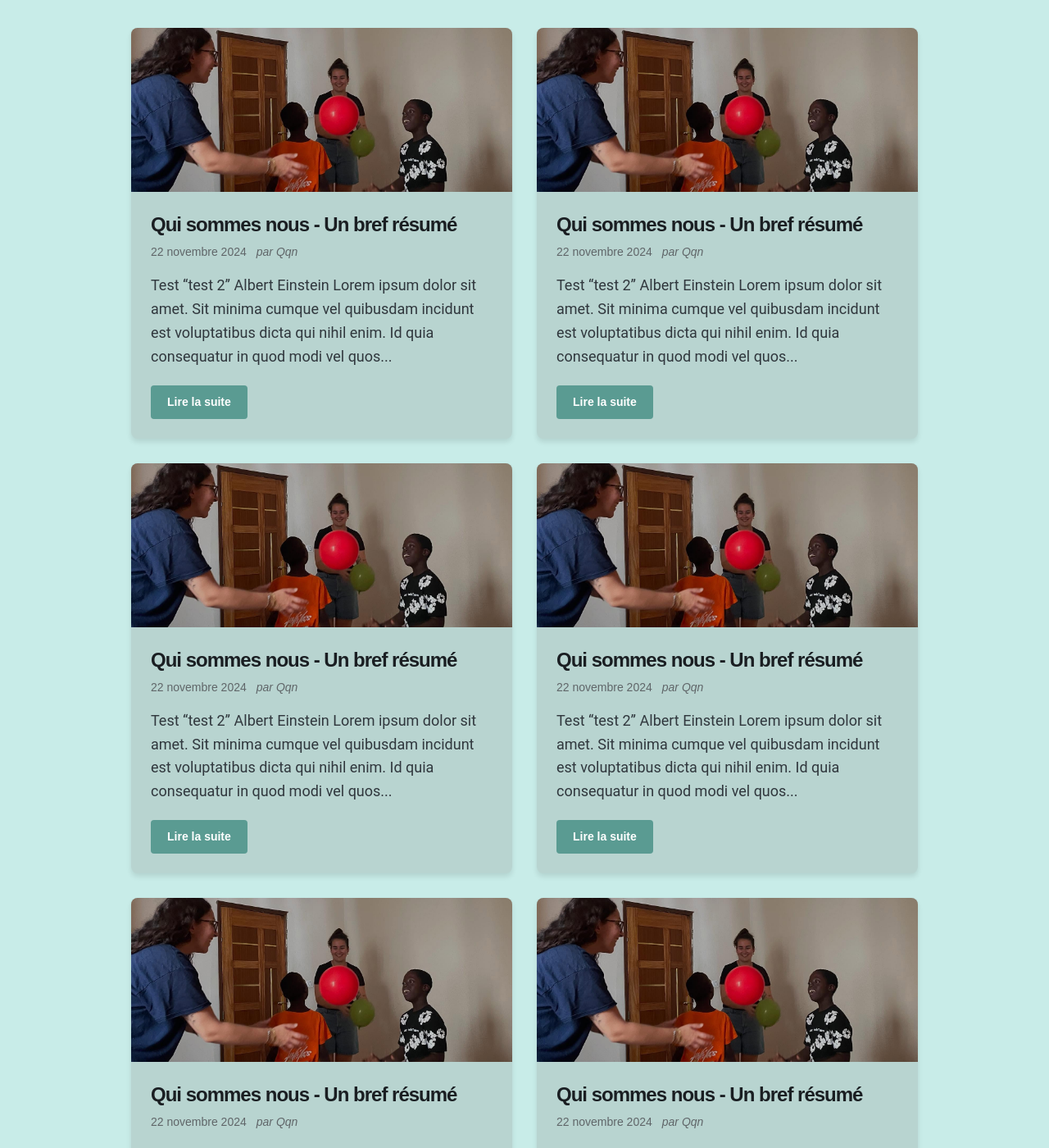
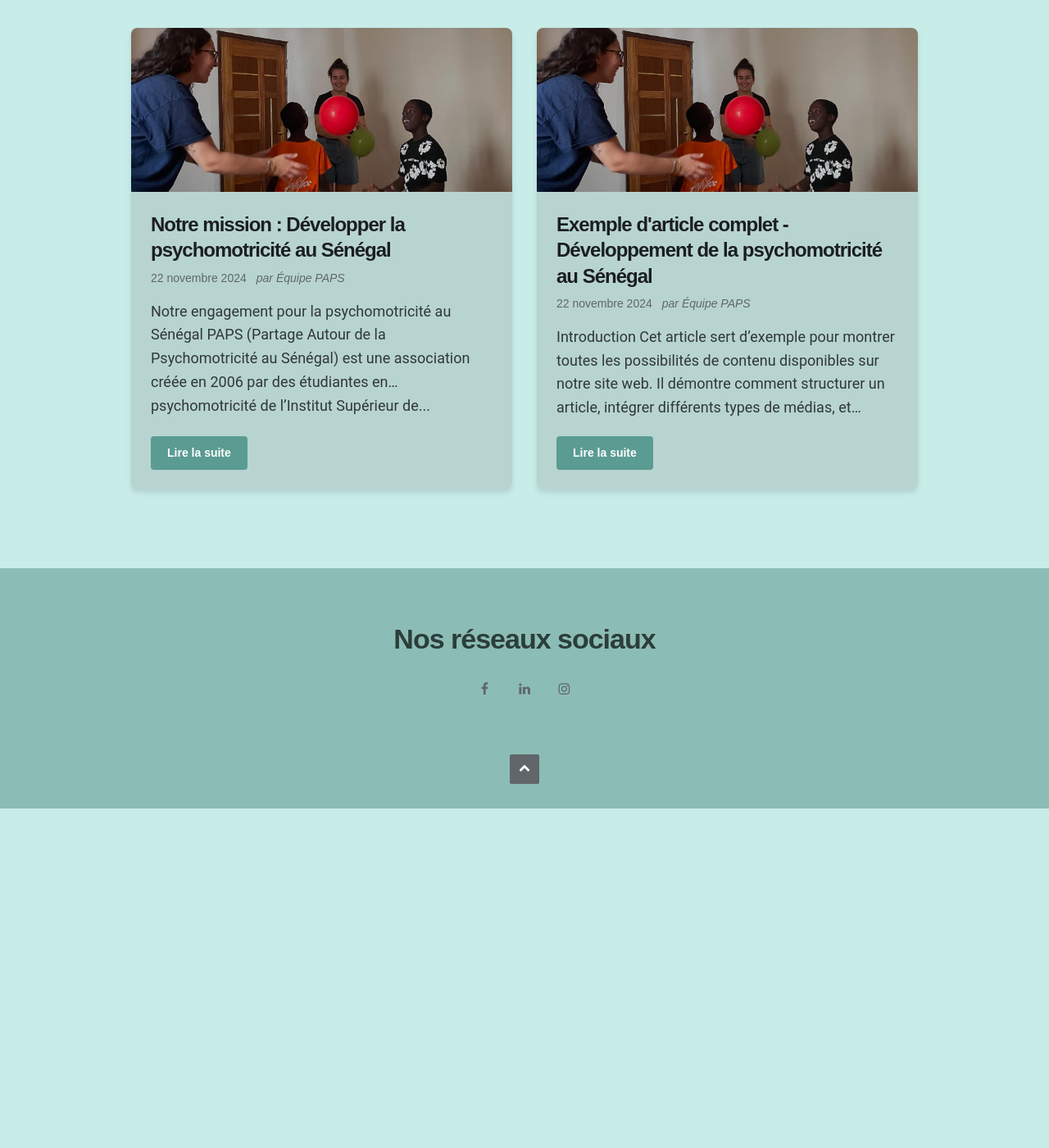
Before and after one commit to 4mg1n3/paps, a Jekyll site: the page built from blog/index.html, in a window 1280 px wide and 1400 px high, scrolled down 321 px. Shown: the whole window at 82% size. Built offline with Jekyll 4.4.1, drawn with Linux system fonts in a browser that asks for light colours; some web fonts are replaced; after the commit the page ends 1307 px from its top, so only the background shows below that; some of the changed text lies outside the part shown.

Commit message:
remove some posts

````diff
--- /dev/null
+++ b/_posts/2024-11-22-exemple-article-complet.md
@@ -0,0 +1,92 @@
+---
+layout: post
+title: "Exemple d'article complet - Développement de la psychomotricité au Sénégal"
+date: 2024-11-22
+featured_image: image_ballons.jpg
+author: Équipe PAPS
+excerpt: "Cet article démontre les différentes possibilités de contenu sur notre site web, incluant textes, images, vidéos, et bien plus encore."
+tags: [psychomotricité, Sénégal, formation, mission, exemple]
+---
+
+# Introduction
+
+Cet article sert d'exemple pour montrer toutes les possibilités de contenu disponibles sur notre site web. Il démontre comment structurer un article, intégrer différents types de médias, et optimiser le contenu pour le référencement.
+
+## Structure d'un article
+
+Un bon article doit avoir une structure claire avec des titres et sous-titres qui facilitent la lecture et le référencement.
+
+### Paragraphes et mise en forme
+
+Voici un paragraphe normal avec du **texte en gras** et du *texte en italique*. On peut aussi créer des listes :
+
+- Premier élément de liste
+- Deuxième élément de liste
+- Troisième élément de liste
+
+### Citations et références
+
+> "La psychomotricité est une approche globale de la personne qui considère l'être humain dans sa totalité psychique et corporelle."
+> <cite>Association Française des Psychomotriciens</cite>
+
+## Intégration d'images
+
+### Image simple
+{% include image_full.html imageurl="/images/posts/image_table.jpg" title="Séance de psychomotricité" caption="Exemple d'activité psychomotrice avec des enfants" %}
+
+### Image avec légende personnalisée
+{% include image_caption.html imageurl="/images/posts/riding-woods.jpg" caption="Activités en plein air favorisant le développement psychomoteur" %}
+
+## Intégration de vidéos
+
+### Vidéo YouTube
+<iframe src="https://www.youtube.com/embed/dQw4w9WgXcQ" width="640" height="360" frameborder="0" webkitallowfullscreen mozallowfullscreen allowfullscreen></iframe>
+<p><a href="https://www.youtube.com/watch?v=dQw4w9WgXcQ">Voir la vidéo complète</a> sur YouTube.</p>
+
+## Tableaux
+
+| Activité | Âge cible | Objectifs |
+|----------|-----------|-----------|
+| Jeux de ballon | 3-6 ans | Coordination, équilibre |
+| Relaxation | 6-12 ans | Gestion du stress, concentration |
+| Danse | Tous âges | Expression corporelle, rythme |
+
+## Listes numérotées
+
+1. **Phase d'observation** : Évaluer les besoins de l'enfant
+2. **Phase de planification** : Définir les objectifs thérapeutiques
+3. **Phase d'intervention** : Mettre en place les activités adaptées
+4. **Phase d'évaluation** : Mesurer les progrès accomplis
+
+## Liens internes et externes
+
+- [Découvrez notre association](/qui-sommes-nous/)
+- [Voir nos projets](/nos-projets/)
+- [Nous contacter](/contact/)
+- [Site de l'Association Française des Psychomotriciens](https://www.psychomotricite.com)
+
+## Code et exemples techniques
+
+```html
+<!-- Exemple d'intégration d'image avec légende -->
+{% include image_full.html
+   imageurl="/images/posts/example.jpg"
+   title="Titre de l'image"
+   caption="Description de l'image" %}
+```
+
+## Call-to-action
+
+Si cet article vous a intéressé, n'hésitez pas à :
+
+- [Nous soutenir](/nous-soutenir/)
+- [Rejoindre notre équipe](/contact/)
+- [Suivre nos actualités](/nos-actus/)
+
+## Conclusion
+
+Cet article démontre la richesse des possibilités de contenu sur notre site. Chaque élément peut être adapté selon les besoins de votre message et de votre audience.
+
+---
+
+*Article publié le 22 novembre 2024 par l'équipe PAPS*
--- a/_posts/2024-22-11-qui-sommes-nous copy 2.md
+++ /dev/null
@@ -1,23 +0,0 @@
----
-layout: post
-title:  "Qui sommes nous - Un bref résumé"
-date:   2024-11-22
-featured_image: image_ballons.jpg
-author: Qqn
----
-
-**Test**
-
->"test 2" <cite>Albert Einstein</cite>
-
-<p>Lorem ipsum dolor sit amet. Sit minima cumque vel quibusdam incidunt est voluptatibus dicta qui nihil enim. Id quia consequatur in quod modi vel quos dolores nam veniam explicabo et dicta dignissimos ea voluptatem officiis. Id quia dignissimos eos nobis possimus qui quidem fuga sit similique eius et natus maiores et similique aperiam et voluptate beatae. </p><p>Eos atque mollitia sed officiis corporis et asperiores doloremque sed quasi omnis et consequatur velit sed molestias corrupti est obcaecati tempore. Qui debitis ipsa non fuga voluptatum qui minima accusantium. In dicta quidem et error voluptatem est enim delectus est Quis labore et quos excepturi? Et facilis officia non reiciendis omnis et beatae consectetur 33 nemo necessitatibus sit veritatis aspernatur sit quia recusandae sit accusamus sequi. </p><p>Ut voluptatem deserunt eos omnis soluta rem explicabo voluptas et consequatur ducimus aut deserunt aperiam. Ut consequatur tempore qui distinctio quaerat qui adipisci aliquid ut unde nemo ex recusandae asperiores qui neque dolorem? Sed similique molestias eos necessitatibus veniam sed placeat doloremque. Id maiores ullam cum nihil omnis est eaque explicabo non temporibus numquam sed fuga internos. </p>
-
-<!--more-->
-
-<iframe src="https://www.youtube.com/embed/dQw4w9WgXcQ" width="640" height="360" frameborder="0" webkitallowfullscreen mozallowfullscreen allowfullscreen></iframe>
-<p><a href="https://www.youtube.com/watch?v=dQw4w9WgXcQ">Get rolled</a> from <a href="https://www.youtube.com/watch?v=dQw4w9WgXcQ">Rick Astley</a> on <a href="https://youtube.com">YouTube</a>.</p>
-
-
-{% include image_full.html imageurl="/images/posts/image_table.jpg" title="Table" caption="Trkl" %}
-
-<p>Lorem ipsum dolor sit amet. Sit minima cumque vel quibusdam incidunt est voluptatibus dicta qui nihil enim. Id quia consequatur in quod modi vel quos dolores nam veniam explicabo et dicta dignissimos ea voluptatem officiis. Id quia dignissimos eos nobis possimus qui quidem fuga sit similique eius et natus maiores et similique aperiam et voluptate beatae. </p><p>Eos atque mollitia sed officiis corporis et asperiores doloremque sed quasi omnis et consequatur velit sed molestias corrupti est obcaecati tempore. Qui debitis ipsa non fuga voluptatum qui minima accusantium. In dicta quidem et error voluptatem est enim delectus est Quis labore et quos excepturi? Et facilis officia non reiciendis omnis et beatae consectetur 33 nemo necessitatibus sit veritatis aspernatur sit quia recusandae sit accusamus sequi. </p><p>Ut voluptatem deserunt eos omnis soluta rem explicabo voluptas et consequatur ducimus aut deserunt aperiam. Ut consequatur tempore qui distinctio quaerat qui adipisci aliquid ut unde nemo ex recusandae asperiores qui neque dolorem? Sed similique molestias eos necessitatibus veniam sed placeat doloremque. Id maiores ullam cum nihil omnis est eaque explicabo non temporibus numquam sed fuga internos. </p>
--- a/_posts/2024-22-11-qui-sommes-nous copy 3.md
+++ /dev/null
@@ -1,23 +0,0 @@
----
-layout: post
-title:  "Qui sommes nous - Un bref résumé"
-date:   2024-11-22
-featured_image: image_ballons.jpg
-author: Qqn
----
-
-**Test**
-
->"test 2" <cite>Albert Einstein</cite>
-
-<p>Lorem ipsum dolor sit amet. Sit minima cumque vel quibusdam incidunt est voluptatibus dicta qui nihil enim. Id quia consequatur in quod modi vel quos dolores nam veniam explicabo et dicta dignissimos ea voluptatem officiis. Id quia dignissimos eos nobis possimus qui quidem fuga sit similique eius et natus maiores et similique aperiam et voluptate beatae. </p><p>Eos atque mollitia sed officiis corporis et asperiores doloremque sed quasi omnis et consequatur velit sed molestias corrupti est obcaecati tempore. Qui debitis ipsa non fuga voluptatum qui minima accusantium. In dicta quidem et error voluptatem est enim delectus est Quis labore et quos excepturi? Et facilis officia non reiciendis omnis et beatae consectetur 33 nemo necessitatibus sit veritatis aspernatur sit quia recusandae sit accusamus sequi. </p><p>Ut voluptatem deserunt eos omnis soluta rem explicabo voluptas et consequatur ducimus aut deserunt aperiam. Ut consequatur tempore qui distinctio quaerat qui adipisci aliquid ut unde nemo ex recusandae asperiores qui neque dolorem? Sed similique molestias eos necessitatibus veniam sed placeat doloremque. Id maiores ullam cum nihil omnis est eaque explicabo non temporibus numquam sed fuga internos. </p>
-
-<!--more-->
-
-<iframe src="https://www.youtube.com/embed/dQw4w9WgXcQ" width="640" height="360" frameborder="0" webkitallowfullscreen mozallowfullscreen allowfullscreen></iframe>
-<p><a href="https://www.youtube.com/watch?v=dQw4w9WgXcQ">Get rolled</a> from <a href="https://www.youtube.com/watch?v=dQw4w9WgXcQ">Rick Astley</a> on <a href="https://youtube.com">YouTube</a>.</p>
-
-
-{% include image_full.html imageurl="/images/posts/image_table.jpg" title="Table" caption="Trkl" %}
-
-<p>Lorem ipsum dolor sit amet. Sit minima cumque vel quibusdam incidunt est voluptatibus dicta qui nihil enim. Id quia consequatur in quod modi vel quos dolores nam veniam explicabo et dicta dignissimos ea voluptatem officiis. Id quia dignissimos eos nobis possimus qui quidem fuga sit similique eius et natus maiores et similique aperiam et voluptate beatae. </p><p>Eos atque mollitia sed officiis corporis et asperiores doloremque sed quasi omnis et consequatur velit sed molestias corrupti est obcaecati tempore. Qui debitis ipsa non fuga voluptatum qui minima accusantium. In dicta quidem et error voluptatem est enim delectus est Quis labore et quos excepturi? Et facilis officia non reiciendis omnis et beatae consectetur 33 nemo necessitatibus sit veritatis aspernatur sit quia recusandae sit accusamus sequi. </p><p>Ut voluptatem deserunt eos omnis soluta rem explicabo voluptas et consequatur ducimus aut deserunt aperiam. Ut consequatur tempore qui distinctio quaerat qui adipisci aliquid ut unde nemo ex recusandae asperiores qui neque dolorem? Sed similique molestias eos necessitatibus veniam sed placeat doloremque. Id maiores ullam cum nihil omnis est eaque explicabo non temporibus numquam sed fuga internos. </p>
--- a/_posts/2024-22-11-qui-sommes-nous copy 4.md
+++ /dev/null
@@ -1,23 +0,0 @@
----
-layout: post
-title:  "Qui sommes nous - Un bref résumé"
-date:   2024-11-22
-featured_image: image_ballons.jpg
-author: Qqn
----
-
-**Test**
-
->"test 2" <cite>Albert Einstein</cite>
-
-<p>Lorem ipsum dolor sit amet. Sit minima cumque vel quibusdam incidunt est voluptatibus dicta qui nihil enim. Id quia consequatur in quod modi vel quos dolores nam veniam explicabo et dicta dignissimos ea voluptatem officiis. Id quia dignissimos eos nobis possimus qui quidem fuga sit similique eius et natus maiores et similique aperiam et voluptate beatae. </p><p>Eos atque mollitia sed officiis corporis et asperiores doloremque sed quasi omnis et consequatur velit sed molestias corrupti est obcaecati tempore. Qui debitis ipsa non fuga voluptatum qui minima accusantium. In dicta quidem et error voluptatem est enim delectus est Quis labore et quos excepturi? Et facilis officia non reiciendis omnis et beatae consectetur 33 nemo necessitatibus sit veritatis aspernatur sit quia recusandae sit accusamus sequi. </p><p>Ut voluptatem deserunt eos omnis soluta rem explicabo voluptas et consequatur ducimus aut deserunt aperiam. Ut consequatur tempore qui distinctio quaerat qui adipisci aliquid ut unde nemo ex recusandae asperiores qui neque dolorem? Sed similique molestias eos necessitatibus veniam sed placeat doloremque. Id maiores ullam cum nihil omnis est eaque explicabo non temporibus numquam sed fuga internos. </p>
-
-<!--more-->
-
-<iframe src="https://www.youtube.com/embed/dQw4w9WgXcQ" width="640" height="360" frameborder="0" webkitallowfullscreen mozallowfullscreen allowfullscreen></iframe>
-<p><a href="https://www.youtube.com/watch?v=dQw4w9WgXcQ">Get rolled</a> from <a href="https://www.youtube.com/watch?v=dQw4w9WgXcQ">Rick Astley</a> on <a href="https://youtube.com">YouTube</a>.</p>
-
-
-{% include image_full.html imageurl="/images/posts/image_table.jpg" title="Table" caption="Trkl" %}
-
-<p>Lorem ipsum dolor sit amet. Sit minima cumque vel quibusdam incidunt est voluptatibus dicta qui nihil enim. Id quia consequatur in quod modi vel quos dolores nam veniam explicabo et dicta dignissimos ea voluptatem officiis. Id quia dignissimos eos nobis possimus qui quidem fuga sit similique eius et natus maiores et similique aperiam et voluptate beatae. </p><p>Eos atque mollitia sed officiis corporis et asperiores doloremque sed quasi omnis et consequatur velit sed molestias corrupti est obcaecati tempore. Qui debitis ipsa non fuga voluptatum qui minima accusantium. In dicta quidem et error voluptatem est enim delectus est Quis labore et quos excepturi? Et facilis officia non reiciendis omnis et beatae consectetur 33 nemo necessitatibus sit veritatis aspernatur sit quia recusandae sit accusamus sequi. </p><p>Ut voluptatem deserunt eos omnis soluta rem explicabo voluptas et consequatur ducimus aut deserunt aperiam. Ut consequatur tempore qui distinctio quaerat qui adipisci aliquid ut unde nemo ex recusandae asperiores qui neque dolorem? Sed similique molestias eos necessitatibus veniam sed placeat doloremque. Id maiores ullam cum nihil omnis est eaque explicabo non temporibus numquam sed fuga internos. </p>
--- a/_posts/2024-22-11-qui-sommes-nous copy 5.md
+++ /dev/null
@@ -1,23 +0,0 @@
----
-layout: post
-title:  "Qui sommes nous - Un bref résumé"
-date:   2024-11-22
-featured_image: image_ballons.jpg
-author: Qqn
----
-
-**Test**
-
->"test 2" <cite>Albert Einstein</cite>
-
-<p>Lorem ipsum dolor sit amet. Sit minima cumque vel quibusdam incidunt est voluptatibus dicta qui nihil enim. Id quia consequatur in quod modi vel quos dolores nam veniam explicabo et dicta dignissimos ea voluptatem officiis. Id quia dignissimos eos nobis possimus qui quidem fuga sit similique eius et natus maiores et similique aperiam et voluptate beatae. </p><p>Eos atque mollitia sed officiis corporis et asperiores doloremque sed quasi omnis et consequatur velit sed molestias corrupti est obcaecati tempore. Qui debitis ipsa non fuga voluptatum qui minima accusantium. In dicta quidem et error voluptatem est enim delectus est Quis labore et quos excepturi? Et facilis officia non reiciendis omnis et beatae consectetur 33 nemo necessitatibus sit veritatis aspernatur sit quia recusandae sit accusamus sequi. </p><p>Ut voluptatem deserunt eos omnis soluta rem explicabo voluptas et consequatur ducimus aut deserunt aperiam. Ut consequatur tempore qui distinctio quaerat qui adipisci aliquid ut unde nemo ex recusandae asperiores qui neque dolorem? Sed similique molestias eos necessitatibus veniam sed placeat doloremque. Id maiores ullam cum nihil omnis est eaque explicabo non temporibus numquam sed fuga internos. </p>
-
-<!--more-->
-
-<iframe src="https://www.youtube.com/embed/dQw4w9WgXcQ" width="640" height="360" frameborder="0" webkitallowfullscreen mozallowfullscreen allowfullscreen></iframe>
-<p><a href="https://www.youtube.com/watch?v=dQw4w9WgXcQ">Get rolled</a> from <a href="https://www.youtube.com/watch?v=dQw4w9WgXcQ">Rick Astley</a> on <a href="https://youtube.com">YouTube</a>.</p>
-
-
-{% include image_full.html imageurl="/images/posts/image_table.jpg" title="Table" caption="Trkl" %}
-
-<p>Lorem ipsum dolor sit amet. Sit minima cumque vel quibusdam incidunt est voluptatibus dicta qui nihil enim. Id quia consequatur in quod modi vel quos dolores nam veniam explicabo et dicta dignissimos ea voluptatem officiis. Id quia dignissimos eos nobis possimus qui quidem fuga sit similique eius et natus maiores et similique aperiam et voluptate beatae. </p><p>Eos atque mollitia sed officiis corporis et asperiores doloremque sed quasi omnis et consequatur velit sed molestias corrupti est obcaecati tempore. Qui debitis ipsa non fuga voluptatum qui minima accusantium. In dicta quidem et error voluptatem est enim delectus est Quis labore et quos excepturi? Et facilis officia non reiciendis omnis et beatae consectetur 33 nemo necessitatibus sit veritatis aspernatur sit quia recusandae sit accusamus sequi. </p><p>Ut voluptatem deserunt eos omnis soluta rem explicabo voluptas et consequatur ducimus aut deserunt aperiam. Ut consequatur tempore qui distinctio quaerat qui adipisci aliquid ut unde nemo ex recusandae asperiores qui neque dolorem? Sed similique molestias eos necessitatibus veniam sed placeat doloremque. Id maiores ullam cum nihil omnis est eaque explicabo non temporibus numquam sed fuga internos. </p>
--- a/_posts/2024-22-11-qui-sommes-nous.md
+++ b/_posts/2024-22-11-qui-sommes-nous.md
@@ -1,23 +1,63 @@
 ---
 layout: post
-title:  "Qui sommes nous - Un bref résumé"
-date:   2024-11-22
+title: "Notre mission : Développer la psychomotricité au Sénégal"
+date: 2024-11-22
 featured_image: image_ballons.jpg
-author: Qqn
+author: Équipe PAPS
+excerpt: "Découvrez comment PAPS œuvre pour développer la psychomotricité au Sénégal à travers des missions, formations et partenariats locaux."
+tags: [psychomotricité, Sénégal, mission, association, développement]
 ---
 
-**Test**
+# Notre engagement pour la psychomotricité au Sénégal
 
->"test 2" <cite>Albert Einstein</cite>
+PAPS (Partage Autour de la Psychomotricité au Sénégal) est une association créée en 2006 par des étudiantes en psychomotricité de l'Institut Supérieur de Rééducation Psychomotrice (ISRP) de Paris. Notre mission principale est de développer la psychomotricité au Sénégal auprès de tout public.
 
-<p>Lorem ipsum dolor sit amet. Sit minima cumque vel quibusdam incidunt est voluptatibus dicta qui nihil enim. Id quia consequatur in quod modi vel quos dolores nam veniam explicabo et dicta dignissimos ea voluptatem officiis. Id quia dignissimos eos nobis possimus qui quidem fuga sit similique eius et natus maiores et similique aperiam et voluptate beatae. </p><p>Eos atque mollitia sed officiis corporis et asperiores doloremque sed quasi omnis et consequatur velit sed molestias corrupti est obcaecati tempore. Qui debitis ipsa non fuga voluptatum qui minima accusantium. In dicta quidem et error voluptatem est enim delectus est Quis labore et quos excepturi? Et facilis officia non reiciendis omnis et beatae consectetur 33 nemo necessitatibus sit veritatis aspernatur sit quia recusandae sit accusamus sequi. </p><p>Ut voluptatem deserunt eos omnis soluta rem explicabo voluptas et consequatur ducimus aut deserunt aperiam. Ut consequatur tempore qui distinctio quaerat qui adipisci aliquid ut unde nemo ex recusandae asperiores qui neque dolorem? Sed similique molestias eos necessitatibus veniam sed placeat doloremque. Id maiores ullam cum nihil omnis est eaque explicabo non temporibus numquam sed fuga internos. </p>
+## Nos objectifs principaux
 
-<!--more-->
+> "Créer un échange interculturel autour de la psychomotricité et ses pratiques entre le Sénégal et la France."
 
-<iframe src="https://www.youtube.com/embed/dQw4w9WgXcQ" width="640" height="360" frameborder="0" webkitallowfullscreen mozallowfullscreen allowfullscreen></iframe>
-<p><a href="https://www.youtube.com/watch?v=dQw4w9WgXcQ">Get rolled</a> from <a href="https://www.youtube.com/watch?v=dQw4w9WgXcQ">Rick Astley</a> on <a href="https://youtube.com">YouTube</a>.</p>
+### Développement de partenariats locaux
 
+Nous travaillons en étroite collaboration avec divers établissements et associations au Sénégal qui accompagnent des enfants en situation de handicap. Ces partenariats nous permettent de :
 
-{% include image_full.html imageurl="/images/posts/image_table.jpg" title="Table" caption="Trkl" %}
+- Adapter nos pratiques à la culture locale
+- Apprendre des professionnels sénégalais
+- Créer un enrichissement mutuel
 
-<p>Lorem ipsum dolor sit amet. Sit minima cumque vel quibusdam incidunt est voluptatibus dicta qui nihil enim. Id quia consequatur in quod modi vel quos dolores nam veniam explicabo et dicta dignissimos ea voluptatem officiis. Id quia dignissimos eos nobis possimus qui quidem fuga sit similique eius et natus maiores et similique aperiam et voluptate beatae. </p><p>Eos atque mollitia sed officiis corporis et asperiores doloremque sed quasi omnis et consequatur velit sed molestias corrupti est obcaecati tempore. Qui debitis ipsa non fuga voluptatum qui minima accusantium. In dicta quidem et error voluptatem est enim delectus est Quis labore et quos excepturi? Et facilis officia non reiciendis omnis et beatae consectetur 33 nemo necessitatibus sit veritatis aspernatur sit quia recusandae sit accusamus sequi. </p><p>Ut voluptatem deserunt eos omnis soluta rem explicabo voluptas et consequatur ducimus aut deserunt aperiam. Ut consequatur tempore qui distinctio quaerat qui adipisci aliquid ut unde nemo ex recusandae asperiores qui neque dolorem? Sed similique molestias eos necessitatibus veniam sed placeat doloremque. Id maiores ullam cum nihil omnis est eaque explicabo non temporibus numquam sed fuga internos. </p>
+### Missions de terrain
+
+Chaque année, des bénévoles diplômées partent en mission pour :
+
+{% include image_full.html imageurl="/images/posts/image_table.jpg" title="Séance de psychomotricité" caption="Accompagnement d'enfants dans nos centres partenaires au Sénégal" %}
+
+- Accompagner les enfants accueillis dans les centres
+- Partager nos connaissances avec les professionnels sénégalais
+- Apporter un point de vue psychomoteur adapté au contexte local
+
+## L'importance de l'adaptation culturelle
+
+Conscients des différences culturelles entre nos pays, nous nous efforçons d'adapter la prise en soin psychomotrice à la culture locale. Cette approche permet :
+
+1. **Un enrichissement mutuel** entre nos pratiques
+2. **Une meilleure compréhension** des besoins locaux
+3. **Un développement durable** de la psychomotricité au Sénégal
+
+## Matériel et formation
+
+En plus des missions, nous nous engageons à :
+
+- Apporter régulièrement du matériel psychomoteur adapté
+- Organiser des formations pour les professionnels locaux
+- Créer des ressources pédagogiques en français et en wolof
+
+## Rejoignez notre mission
+
+Si vous souhaitez nous aider dans cette mission, plusieurs possibilités s'offrent à vous :
+
+- [Nous soutenir financièrement](/nous-soutenir/)
+- [Participer à nos missions](/contact/)
+- [Devenir bénévole](/contact/)
+
+---
+
+*Pour en savoir plus sur notre association, consultez notre [page dédiée](/qui-sommes-nous/).*
--- a/_posts/2024-22-11-qui-sommes-nous2.md
+++ /dev/null
@@ -1,23 +0,0 @@
----
-layout: post
-title:  "Qui sommes nous - Un bref résumé"
-date:   2024-11-22
-featured_image: image_ballons.jpg
-author: Qqn
----
-
-**Test**
-
->"test 2" <cite>Albert Einstein</cite>
-
-<p>Lorem ipsum dolor sit amet. Sit minima cumque vel quibusdam incidunt est voluptatibus dicta qui nihil enim. Id quia consequatur in quod modi vel quos dolores nam veniam explicabo et dicta dignissimos ea voluptatem officiis. Id quia dignissimos eos nobis possimus qui quidem fuga sit similique eius et natus maiores et similique aperiam et voluptate beatae. </p><p>Eos atque mollitia sed officiis corporis et asperiores doloremque sed quasi omnis et consequatur velit sed molestias corrupti est obcaecati tempore. Qui debitis ipsa non fuga voluptatum qui minima accusantium. In dicta quidem et error voluptatem est enim delectus est Quis labore et quos excepturi? Et facilis officia non reiciendis omnis et beatae consectetur 33 nemo necessitatibus sit veritatis aspernatur sit quia recusandae sit accusamus sequi. </p><p>Ut voluptatem deserunt eos omnis soluta rem explicabo voluptas et consequatur ducimus aut deserunt aperiam. Ut consequatur tempore qui distinctio quaerat qui adipisci aliquid ut unde nemo ex recusandae asperiores qui neque dolorem? Sed similique molestias eos necessitatibus veniam sed placeat doloremque. Id maiores ullam cum nihil omnis est eaque explicabo non temporibus numquam sed fuga internos. </p>
-
-<!--more-->
-
-<iframe src="https://www.youtube.com/embed/dQw4w9WgXcQ" width="640" height="360" frameborder="0" webkitallowfullscreen mozallowfullscreen allowfullscreen></iframe>
-<p><a href="https://www.youtube.com/watch?v=dQw4w9WgXcQ">Get rolled</a> from <a href="https://www.youtube.com/watch?v=dQw4w9WgXcQ">Rick Astley</a> on <a href="https://youtube.com">YouTube</a>.</p>
-
-
-{% include image_full.html imageurl="/images/posts/image_table.jpg" title="Table" caption="Trkl" %}
-
-<p>Lorem ipsum dolor sit amet. Sit minima cumque vel quibusdam incidunt est voluptatibus dicta qui nihil enim. Id quia consequatur in quod modi vel quos dolores nam veniam explicabo et dicta dignissimos ea voluptatem officiis. Id quia dignissimos eos nobis possimus qui quidem fuga sit similique eius et natus maiores et similique aperiam et voluptate beatae. </p><p>Eos atque mollitia sed officiis corporis et asperiores doloremque sed quasi omnis et consequatur velit sed molestias corrupti est obcaecati tempore. Qui debitis ipsa non fuga voluptatum qui minima accusantium. In dicta quidem et error voluptatem est enim delectus est Quis labore et quos excepturi? Et facilis officia non reiciendis omnis et beatae consectetur 33 nemo necessitatibus sit veritatis aspernatur sit quia recusandae sit accusamus sequi. </p><p>Ut voluptatem deserunt eos omnis soluta rem explicabo voluptas et consequatur ducimus aut deserunt aperiam. Ut consequatur tempore qui distinctio quaerat qui adipisci aliquid ut unde nemo ex recusandae asperiores qui neque dolorem? Sed similique molestias eos necessitatibus veniam sed placeat doloremque. Id maiores ullam cum nihil omnis est eaque explicabo non temporibus numquam sed fuga internos. </p>
````
